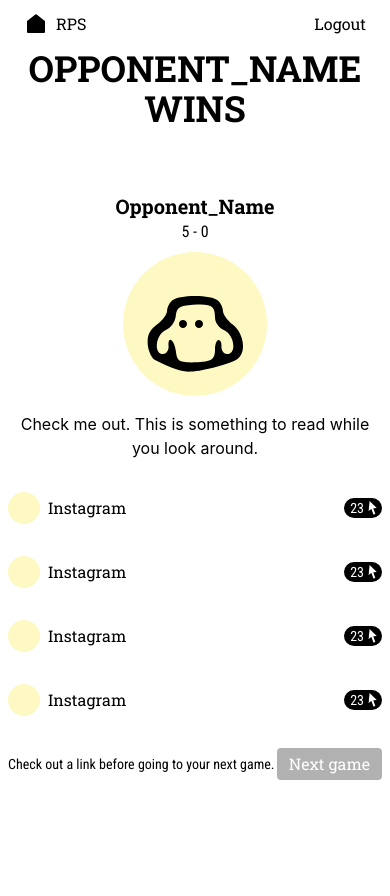
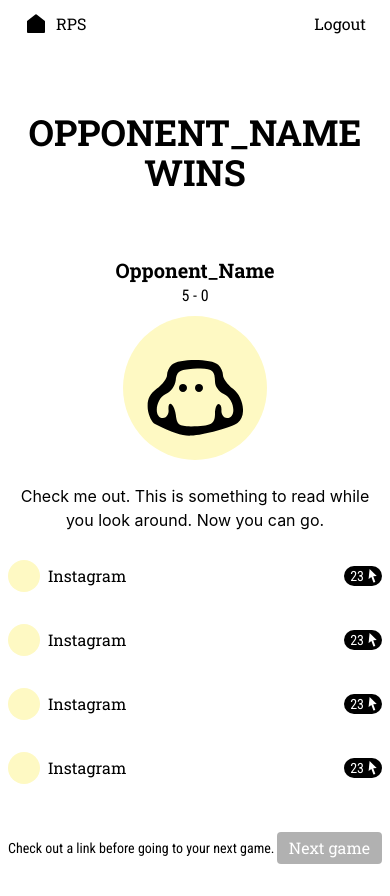
Before and after one commit to ivanwang123/rps, a Next.js app in the folder web/: page /lose in a window 390 px wide. Before the commit the page ends 844 px from the top, so only its background shows below. Built offline with nearby package versions, Linux system fonts and the light colour scheme.

Commit message:
Testing mobile

```diff
--- a/web/pages/lose.tsx
+++ b/web/pages/lose.tsx
@@ -6,7 +6,7 @@ import { DisplayLink } from "components/Link";
 function Lose() {
   return (
     <Layout title="Play | RPS">
-      <h1 className="text-4xl text-center font-bold mb-16">
+      <h1 className="text-4xl text-center font-bold my-16">
         OPPONENT_NAME WINS
       </h1>
       <section>
@@ -18,12 +18,13 @@ function Lose() {
           </div>
         </div>
       </section>
-      <section className="flex justify-center mt-4">
+      <section className="flex justify-center mt-6">
         <div className="w-full max-w-sm">
-          <p className="text-center mb-4">
-            Check me out. This is something to read while you look around.
+          <p className="text-center mb-3">
+            Check me out. This is something to read while you look around. Now
+            you can go.
           </p>
-          <div className="flex flex-col items-center mb-4">
+          <div className="flex flex-col items-center mb-8">
             <DisplayLink />
             <DisplayLink />
             <DisplayLink />
```
